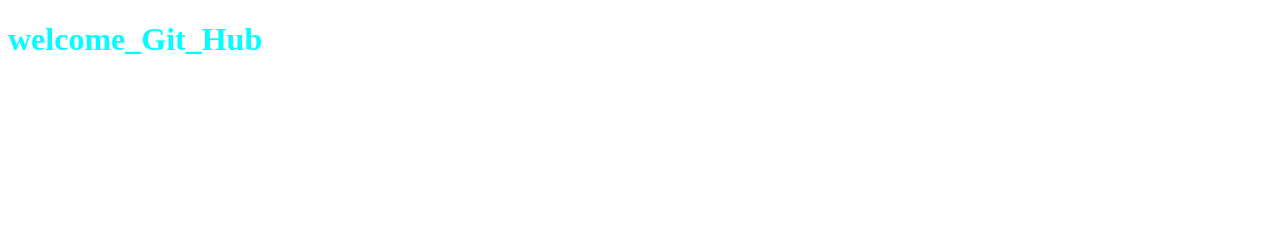
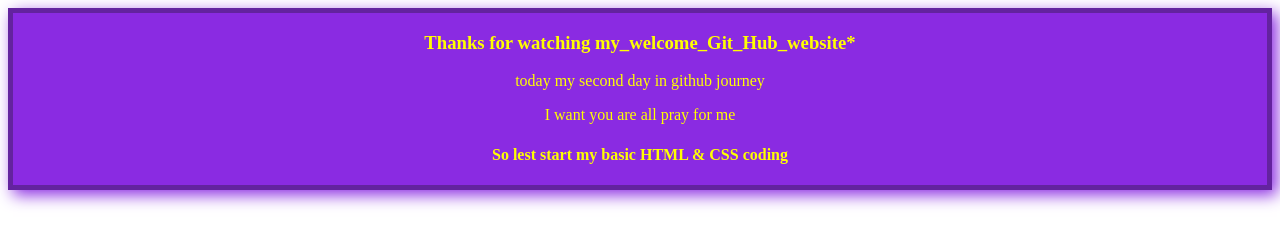
Before and after one commit to AmitHasan01/welcome-git-hub, a plain HTML site: page index.html in a window 1280 px wide. Drawn offline with Linux system fonts and the light colour scheme.

Commit message:
add my new code

```diff
--- a/index.html
+++ b/index.html
@@ -7,6 +7,12 @@
     <link rel="stylesheet" href="style/blog.css">
 </head>
 <body>
-    <h1>welcome_Git_Hub</h1>
+ <header class="f_header">
+    <h3>Thanks for watching my_welcome_Git_Hub_website*</h3>
+    <p>today my second day in github journey</p>
+    <p>I want you are all pray for me</p>
+    <h4>So lest start my basic <span>HTML & CSS </span> coding </h4>
+ </header>
+
 </body>
 </html>
--- a/style/blog.css
+++ b/style/blog.css
@@ -1,3 +1,7 @@
-h1{
-    color: aqua;
+.f_header{
+    color: yellow;
+    background-color: blueviolet;
+    text-align: center;
+    border: 5px solid #481e7094;
+    box-shadow: 5px 5px 15px blueviolet;
 }
```
